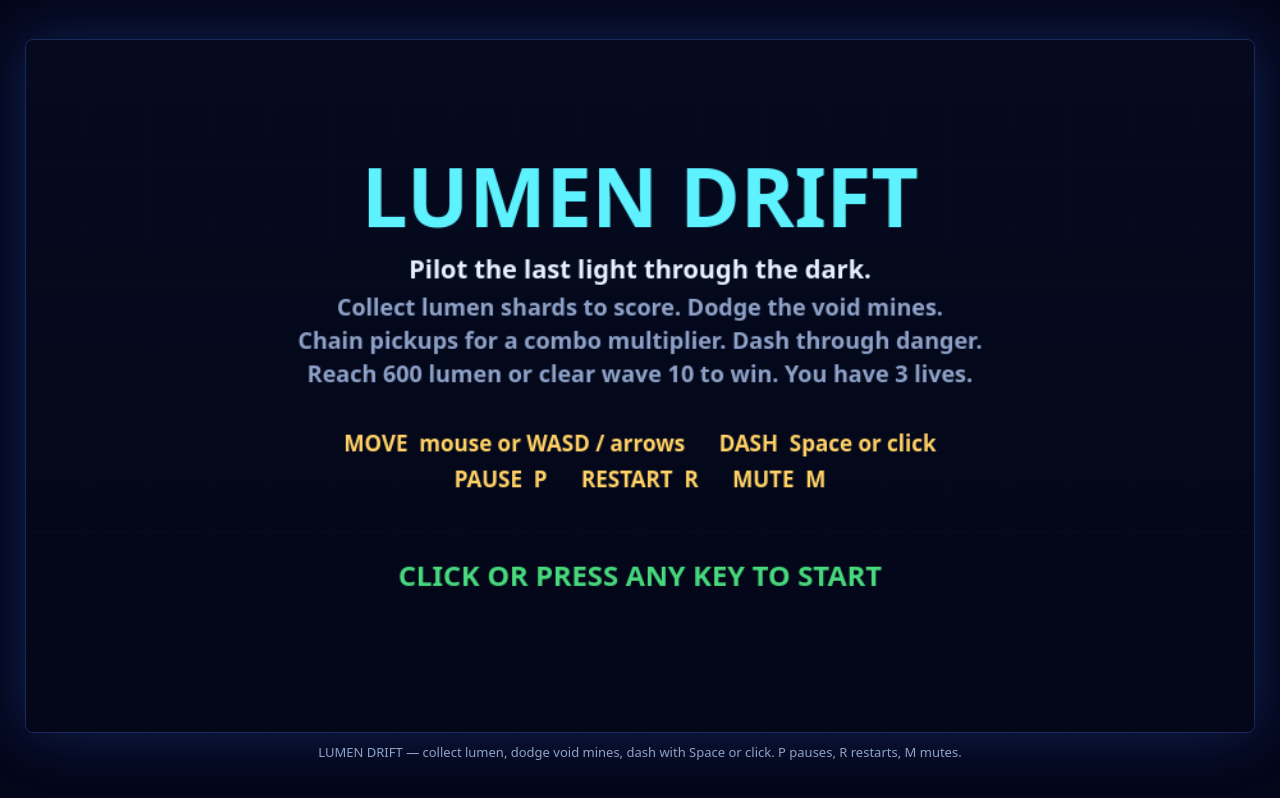
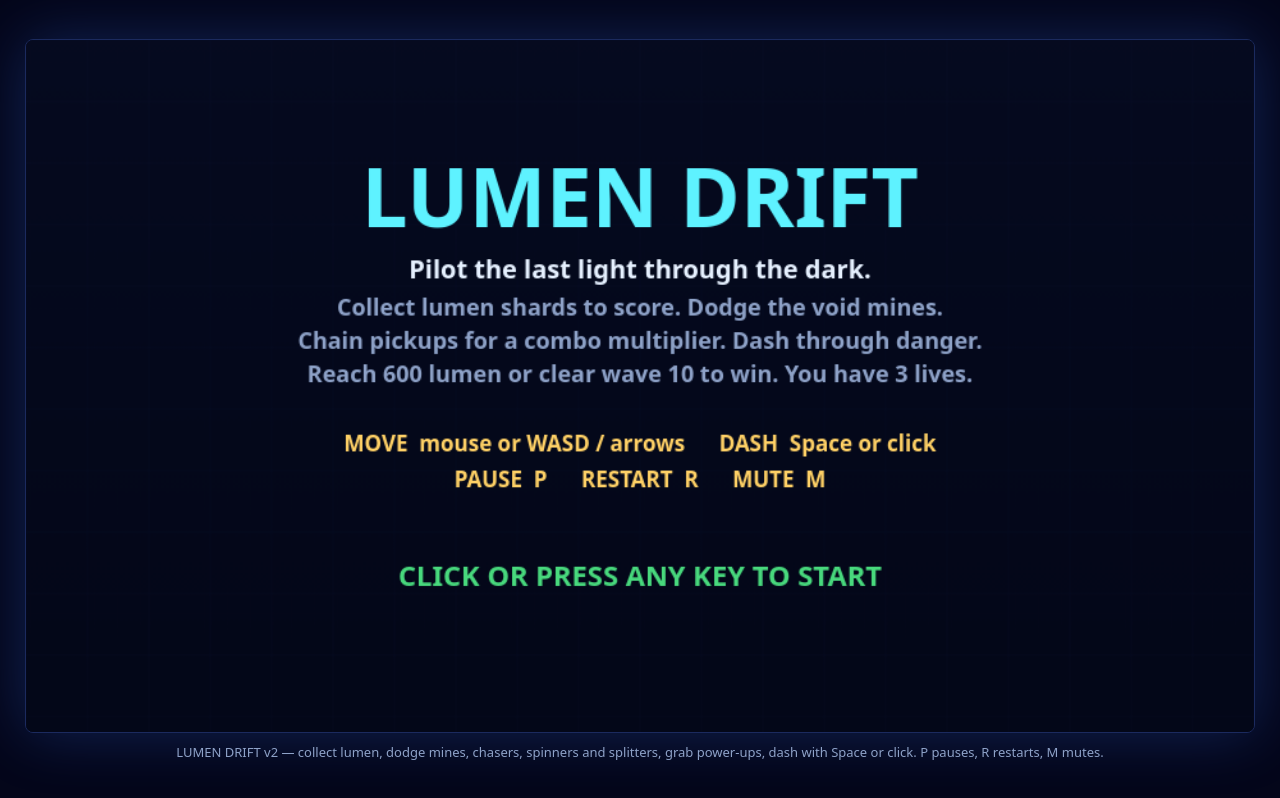
Before and after one commit to faridhasyim99/lumen-drift, a plain HTML site: page game/index.html in a window 1280 px wide. Drawn offline with Linux system fonts and the light colour scheme; animation ran at ten frames a second.

Commit message:
Update game/index.html

```diff
--- a/game/index.html
+++ b/game/index.html
@@ -3,7 +3,7 @@
 <head>
 <meta charset="utf-8">
 <meta name="viewport" content="width=device-width, initial-scale=1">
-<title>LUMEN DRIFT — a 2D arcade game</title>
+<title>LUMEN DRIFT v2 — a 2D arcade game</title>
 <link rel="icon" href="data:,">
 <style>
   html, body {
@@ -40,7 +40,7 @@
 <body>
 <div id="wrap">
   <canvas id="game" width="960" height="540"></canvas>
-  <p>LUMEN DRIFT — collect lumen, dodge void mines, dash with Space or click. P pauses, R restarts, M mutes.</p>
+  <p>LUMEN DRIFT v2 — collect lumen, dodge mines, chasers, spinners and splitters, grab power-ups, dash with Space or click. P pauses, R restarts, M mutes.</p>
 </div>
 <script type="module" src="./src/main.js"></script>
 </body>
```
